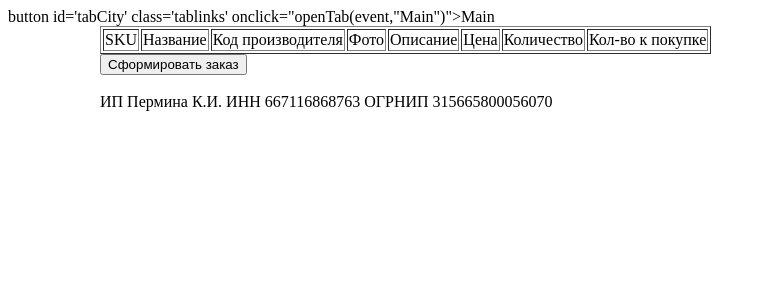
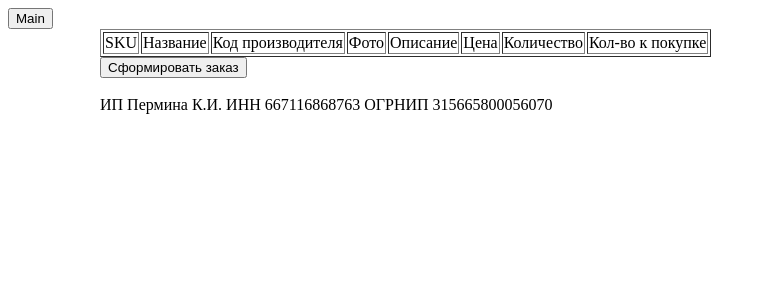
Before and after one commit to Areso/eShowcase, a PHP site: page / in a window 1280 px wide. Shown: the top 300 px of the page, without its empty margins (0-766 px from the left). Run offline with PHP 8.4, Linux system fonts and the light colour scheme; data that the repository does not hold is empty.

Commit message:
fix typo

```diff
--- a/index.php
+++ b/index.php
@@ -125,7 +125,7 @@ echo "<body>";
 
 echo "<div class='tab'>";
 
-echo "button id='tabCity'  class='tablinks' onclick=\"openTab(event,\"Main\")\">Main   </button>";
+echo "<button id='tabCity'  class='tablinks' onclick=\"openTab(event,\"Main\")\">Main   </button>";
 //onclick='openTab(event,'Explore')'
 echo "</div>";
 echo "<div id='Main' class='tabcontent'>";
```
